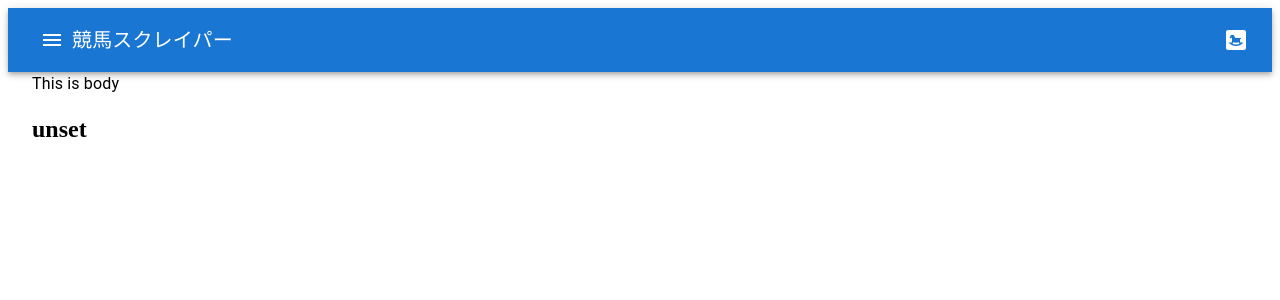
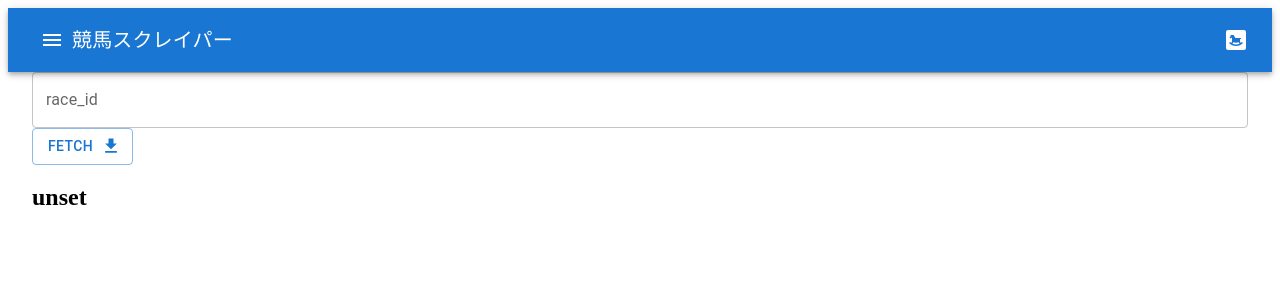
Before and after one commit to OiR-ptr/keiba-scraper, a React (Create React App) app: page / in a window 1280 px wide. Shown: the top 300 px of the page. Built offline with nearby package versions, Linux system fonts and the light colour scheme; no server answers.

Commit message:
:construction: add fetch page

```diff
--- a/src/features/scraper/Scraper.tsx
+++ b/src/features/scraper/Scraper.tsx
@@ -1,11 +1,23 @@
 import React from 'react';
-import { Typography } from '@mui/material';
+import { Button, TextField } from '@mui/material';
+import GetAppIcon from '@mui/icons-material/GetApp';
 import { useAppSelector, useAppDispatch } from '../../app/hooks';
 
 export function Scraper() {
+  const [raceUrl, setRaceUrl] = React.useState('');
   const dispatch = useAppDispatch();
 
+  const fetchFromNetKeiba = (url : string) => {
+    console.log(url);
+  };
+
   return (
-    <Typography>This is body</Typography>
+    <div>
+      <TextField fullWidth id="race_id" label="race_id" variant="outlined" value={raceUrl}
+        onChange={(e) => setRaceUrl(e.target.value)}
+        placeholder='https://race.netkeiba.com/race/shutuba.html?race_id=XXXXXX' />
+      <Button variant="outlined" endIcon={<GetAppIcon />}
+        onClick={(e) => fetchFromNetKeiba(raceUrl)}>Fetch</Button>
+    </div>
   );
 }
```
